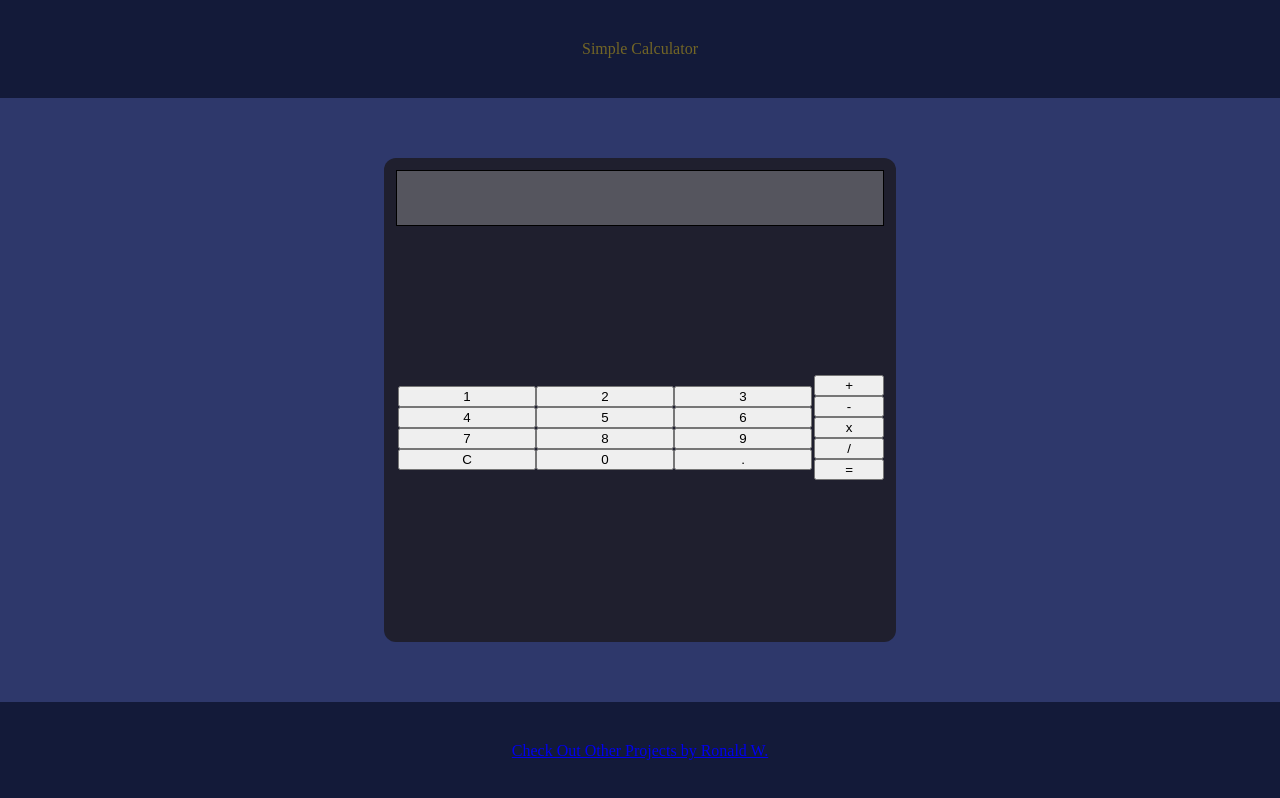
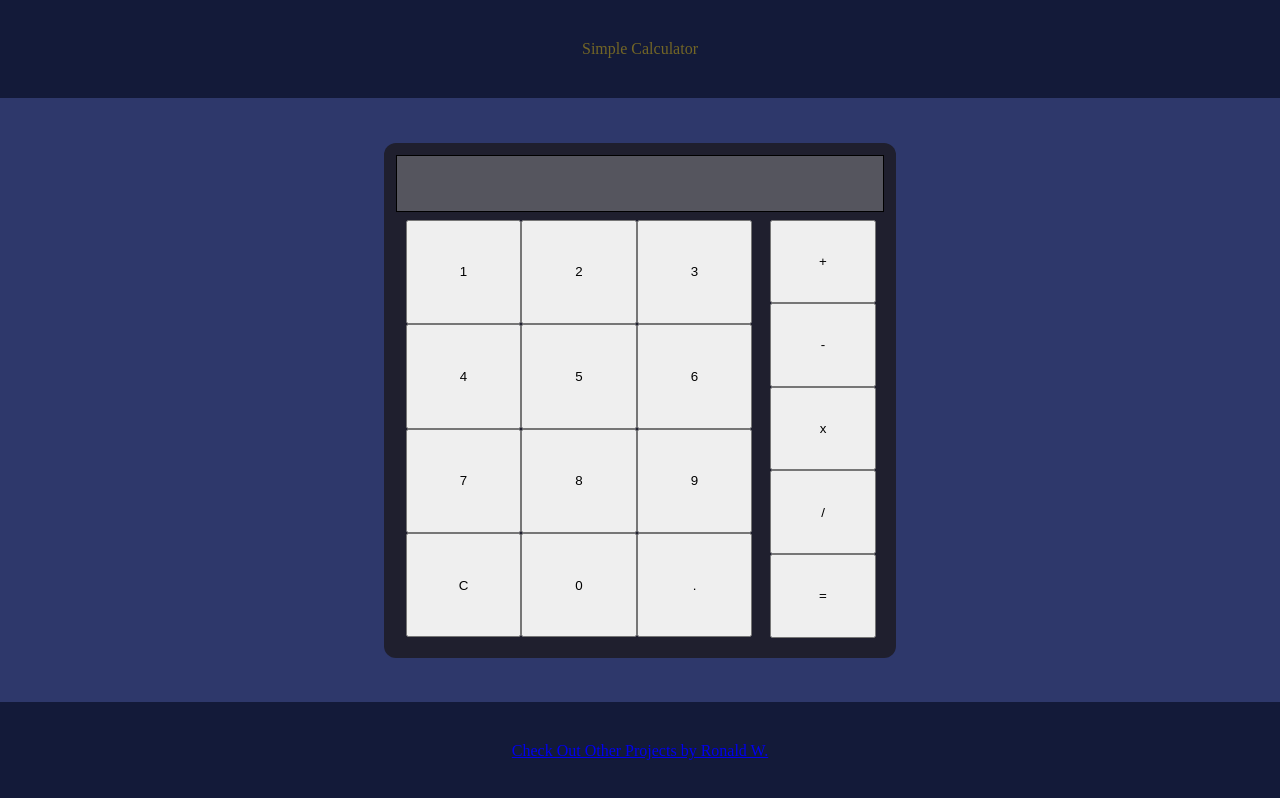
Before and after one commit to Agent-RW/calculator, a plain HTML site: page index.html in a window 1280 px wide. Shown: the top 798 px of the page. Drawn offline with Linux system fonts and the light colour scheme.

Commit message:
feat: Complete the simple calculator
Add more CSS to the project so that the UI looks like a calculator.
Anymore improvements would exceed the effort and value of a 'simple'
calculator and can be saved for later.

```diff
--- a/styles.css
+++ b/styles.css
@@ -35,6 +35,8 @@ body {
 }
 
 #calculator {
+    min-width: 360px;
+    min-height: 515px;
     width: 40%;
     height: 80%;
     padding: 12px;
@@ -56,19 +58,26 @@ body {
 }
 
 #digits {
-    flex-grow: 3;
+    height: 100%;
+    width: 75%;
+    padding: 8px;
     flex-wrap: wrap;
+
 }
 
 #digits * {
     width: 33%;
+    height: 25%;
 }
 
 #operators {
+    height: 100%;
+    width: 25%;
+    padding: 8px;
     flex-direction: column;
-    flex-grow: 1;
 }
 
 #operators * {
     width: 100%;
+    height: 20%;
 }
```
